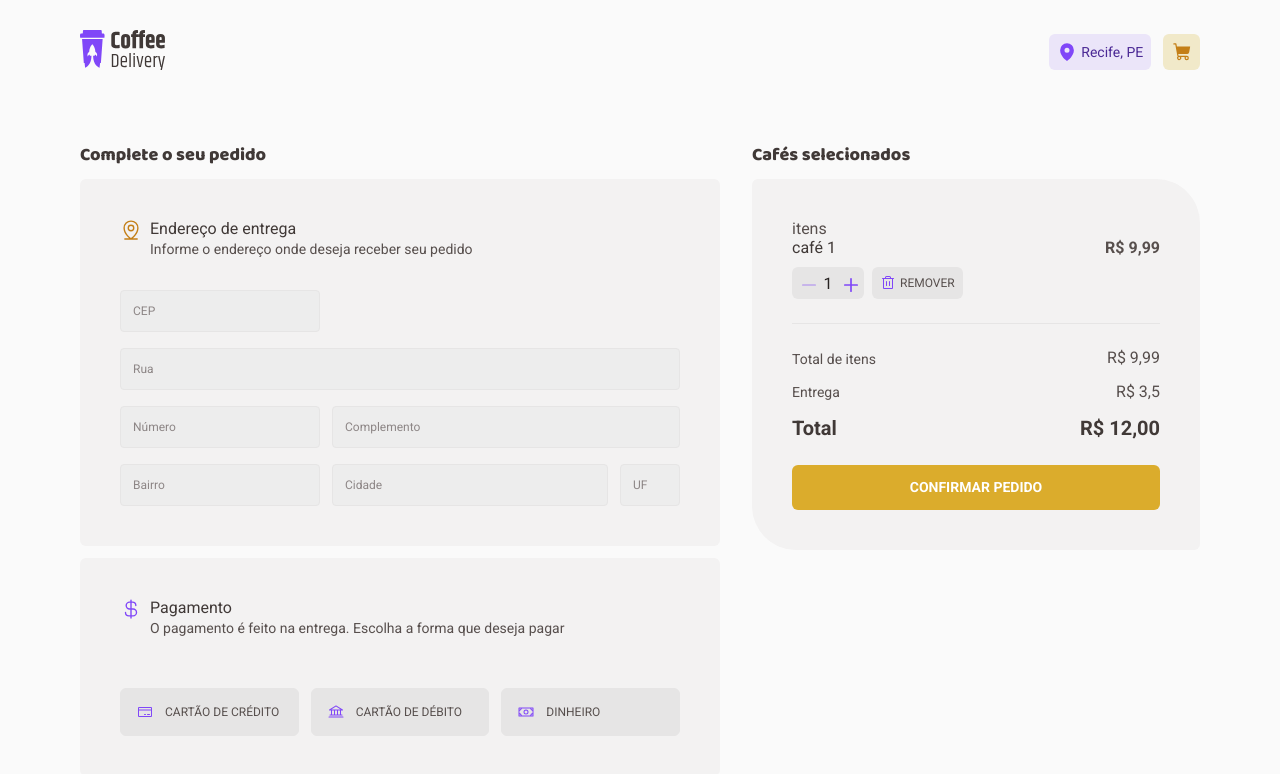
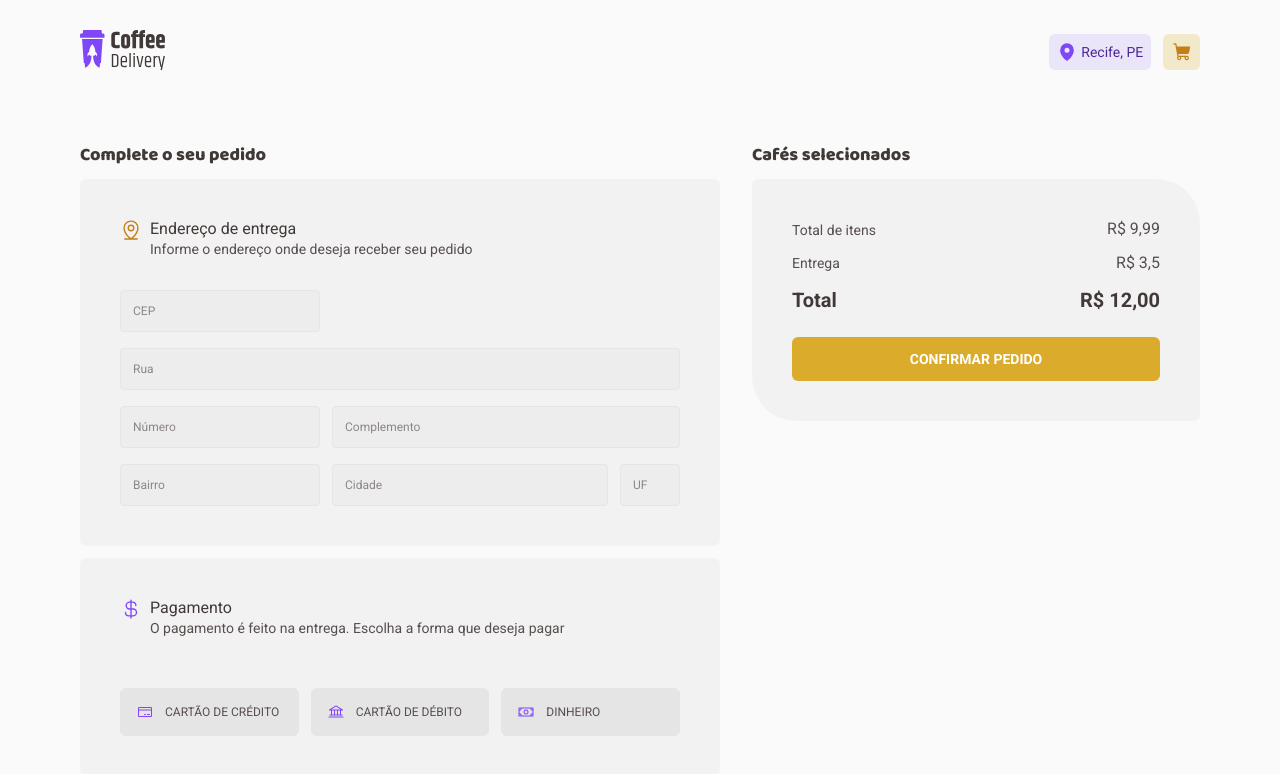
Before and after one commit to StefanyVasc/coffee-delivery, a React (Vite) app: page /cart in a window 1280 px wide. Shown: the top 774 px of the page. Built offline with nearby package versions, Linux system fonts and the light colour scheme.

Commit message:
feat: use cart context in coffee Cart

```diff
--- a/src/contexts/CartContext.tsx
+++ b/src/contexts/CartContext.tsx
@@ -8,8 +8,13 @@
 
 interface CartContextType {
   cartItems: CartItem[]
+  cartQuantity: number
   addCoffeeToCart: (coffee: CartItem) => void
-  cartQuantity: number
+  changeCartItemQuantity: (
+    cartItemId: number,
+    type: 'increase' | 'decrease',
+  ) => void
+  removeCoffeeToCartById: (cartItemId: number) => void
 }
 
 export const CartContext = createContext({} as CartContextType)
@@ -37,8 +42,52 @@
     setCartItems(newCart)
   }
 
+  function changeCartItemQuantity(
+    cartItemId: number,
+    type: 'increase' | 'decrease',
+  ) {
+    const newCart = produce(cartItems, (draft) => {
+      const coffeeExistsInCart = cartItems.findIndex(
+        (cartItem) => cartItem.id === cartItemId,
+      )
+
+      if (coffeeExistsInCart >= 0) {
+        const actualItem = draft[coffeeExistsInCart]
+
+        draft[coffeeExistsInCart].quantity =
+          type === 'increase'
+            ? actualItem.quantity + 1
+            : actualItem.quantity - 1
+      }
+    })
+
+    setCartItems(newCart)
+  }
+
+  function removeCoffeeToCartById(cartItemId: number) {
+    const coffeeToBeRemoved = cartItems.findIndex(
+      (cartItem) => cartItem.id === cartItemId,
+    )
+
+    if (coffeeToBeRemoved !== -1) {
+      const newCart = produce(cartItems, (draft) => {
+        draft.splice(coffeeToBeRemoved, 1)
+      })
+
+      setCartItems(newCart)
+    }
+  }
+
   return (
-    <CartContext.Provider value={{ cartItems, addCoffeeToCart, cartQuantity }}>
+    <CartContext.Provider
+      value={{
+        cartItems,
+        addCoffeeToCart,
+        cartQuantity,
+        changeCartItemQuantity,
+        removeCoffeeToCartById,
+      }}
+    >
       {children}
     </CartContext.Provider>
   )
--- a/src/pages/CartOrder/components/CoffeeCardCart/index.tsx
+++ b/src/pages/CartOrder/components/CoffeeCardCart/index.tsx
@@ -1,5 +1,8 @@
 import { QuantityInput } from '../../../../components/QuantityInput'
 import { RegularText } from '../../../../components/Typography'
+import { CartItem } from '../../../../contexts/CartContext'
+import { useCart } from '../../../../hooks/useCart'
+import { formatMoney } from '../../../../utils/formatMoney'
 import {
   ActionsContainer,
   CoffeeCartCardContainer,
@@ -7,21 +10,45 @@
 } from './styles'
 import { Trash } from '@phosphor-icons/react'
 
-export function CoffeeCartCard() {
+interface CoffeeCartCardProps {
+  coffee: CartItem
+}
+
+export function CoffeeCartCard({ coffee }: CoffeeCartCardProps) {
+  const { changeCartItemQuantity, removeCoffeeToCartById } = useCart()
+
+  function handleIncrease() {
+    changeCartItemQuantity(coffee.id, 'increase')
+  }
+
+  function handleDecrease() {
+    changeCartItemQuantity(coffee.id, 'decrease')
+  }
+
+  function handleRemoveCoffee() {
+    removeCoffeeToCartById(coffee.id)
+  }
+
+  const coffeeTotal = coffee.price * coffee.quantity
+  const formattedPrice = formatMoney(coffeeTotal)
+
   return (
     <CoffeeCartCardContainer>
       <div>
-        {/* <img src={`/coffees/${coffee.photo}`} alt="" /> */}
+        <img
+          src={`/assets/coffees/${coffee.photo}`}
+          alt={`imagem que simboliza uma xícara de café do tipo ${coffee.name}`}
+        />
         <div>
-          <RegularText color="subtitle">café 1</RegularText>
+          <RegularText color="subtitle">{coffee.name}</RegularText>
           <ActionsContainer>
             <QuantityInput
-              onIncrease={() => {}}
-              onDecrease={() => {}}
-              quantity={1}
+              onIncrease={handleIncrease}
+              onDecrease={handleDecrease}
+              quantity={coffee.quantity}
               size="small"
             />
-            <RemoveButton type="button" onClick={() => {}}>
+            <RemoveButton type="button" onClick={handleRemoveCoffee}>
               <Trash size={16} />
               remover
             </RemoveButton>
@@ -29,7 +56,7 @@
         </div>
       </div>
 
-      <p>R$ 9,99</p>
+      <p>R$ {formattedPrice}</p>
     </CoffeeCartCardContainer>
   )
 }
--- a/src/pages/CartOrder/components/SelectedCoffees/index.tsx
+++ b/src/pages/CartOrder/components/SelectedCoffees/index.tsx
@@ -1,9 +1,12 @@
 import { TitleText } from '../../../../components/Typography'
+import { useCart } from '../../../../hooks/useCart'
 import { CoffeeCartCard } from '../CoffeeCardCart'
 import { ConfirmationSection } from './ConfirmationSection'
 import { DetailsContainer, SelectedCoffeesContainer } from './styles'
 
 export function SelectedCoffees() {
+  const { cartItems } = useCart()
+
   return (
     <SelectedCoffeesContainer>
       <TitleText size="xs" color="subtitle">
@@ -11,8 +14,9 @@
       </TitleText>
 
       <DetailsContainer>
-        <p>itens</p>
-        <CoffeeCartCard />
+        {cartItems.map((item) => (
+          <CoffeeCartCard key={item.id} coffee={item} />
+        ))}
         <ConfirmationSection />
       </DetailsContainer>
     </SelectedCoffeesContainer>
```
